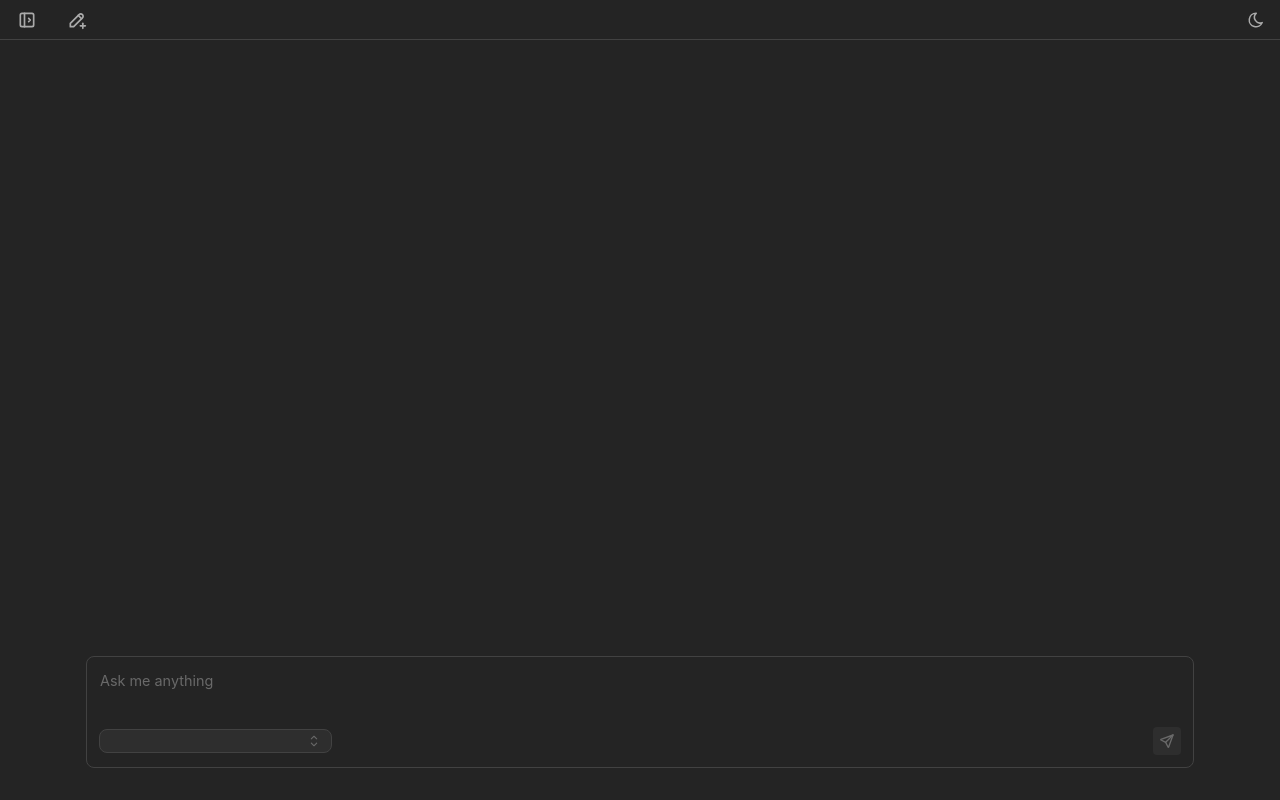
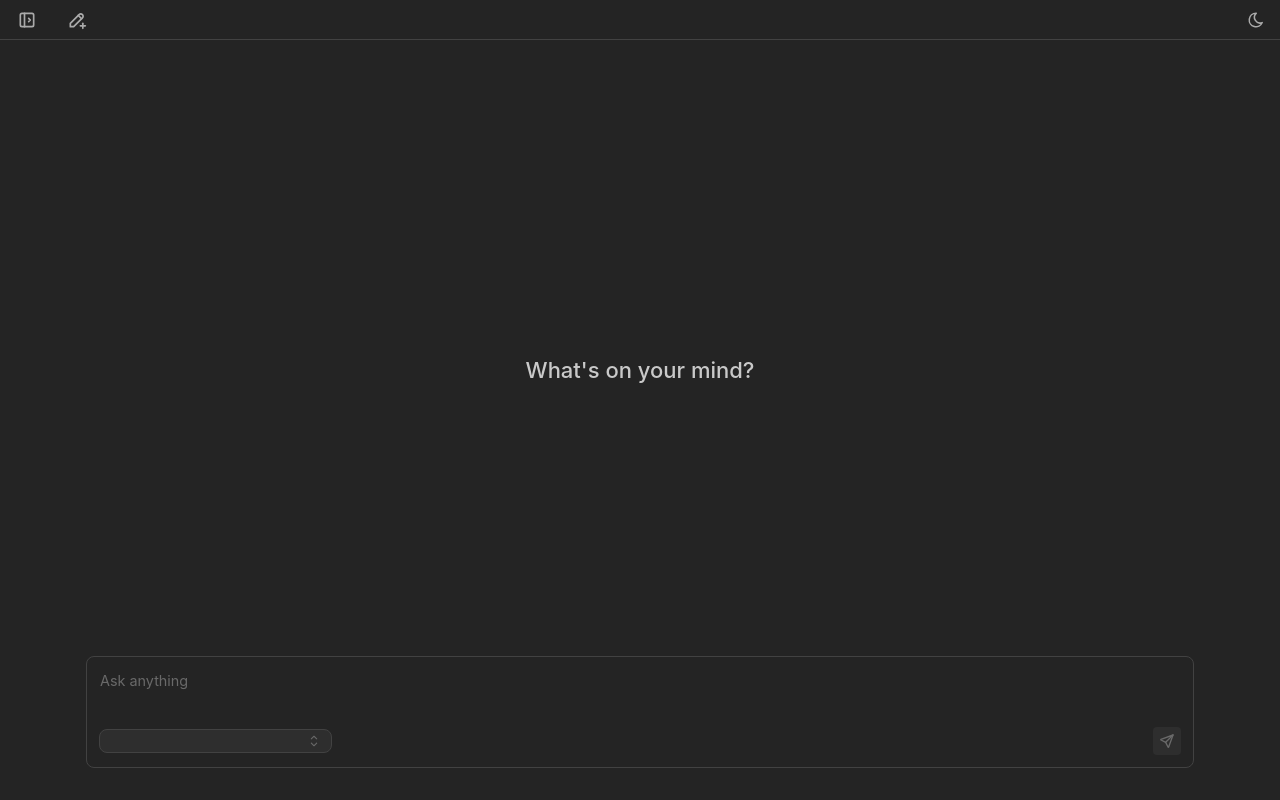
Before and after one commit to leonidas1712/argo, a React (Vite) app: page / in a window 1280 px wide. Built offline with nearby package versions, Linux system fonts and the light colour scheme.

Commit message:
fix new thread screen

```diff
--- a/src/App.tsx
+++ b/src/App.tsx
@@ -16,11 +16,6 @@ function AppContent() {
   return (
     <MainLayout threads={threads || []}>
       <Chat threadId={currentThreadId} />
-      {/* {currentThreadId ? (
-        <Chat threadId={currentThreadId} />
-      ) : (
-        <div>Select a thread or create a new one to start chatting</div>
-      )} */}
     </MainLayout>
   );
 }
--- a/src/components/Chat.tsx
+++ b/src/components/Chat.tsx
@@ -1,5 +1,5 @@
 import { useEffect, useState } from "react";
-import { Stack } from "@mantine/core";
+import { Center, Stack, Title } from "@mantine/core";
 import MessageList from "./MessageList";
 import ChatInput from "./ChatInput";
 import { ArgoChatMessage } from "../service/types";
@@ -38,7 +38,28 @@ function Chat({ threadId }: ChatProps) {
     <>
       <MessageList history={history} streamContent={streamContent} />
 
+      {/* Title to show when no msgs or streaming */}
+      {history.length === 0 && !streamContent ? (
+        <Center>
+          <Title order={3} fw={500}>
+            {" "}
+            What's on your mind?
+          </Title>
+        </Center>
+      ) : (
+        <></>
+      )}
+
       <Stack gap="md" align="center">
+        {/* {history.length === 0 && !streamContent ? (
+          <Center>
+            <Text size="xl" fw={500} mb="md">
+              What's on your mind?
+            </Text>
+          </Center>
+        ) : (
+          <></>
+        )} */}
         <ChatInput
           loading={loading || initialChatStateLoading}
           setLoading={setLoading}
--- a/src/components/ChatInput.tsx
+++ b/src/components/ChatInput.tsx
@@ -130,7 +130,7 @@ function ChatInput(props: ChatInputProps) {
         >
           <Textarea
             variant="unstyled"
-            placeholder="Ask me anything"
+            placeholder="Ask anything"
             value={input}
             onChange={(e) => setInput(e.currentTarget.value)}
             minRows={2}
--- a/src/components/MainLayout.tsx
+++ b/src/components/MainLayout.tsx
@@ -3,7 +3,6 @@ import {
   Stack,
   AppShell,
   Text,
-  Box,
   useMantineColorScheme,
   Button,
 } from "@mantine/core";
```
Also changed, not shown: 1 other file (tests, documents, lock files or other folders).
